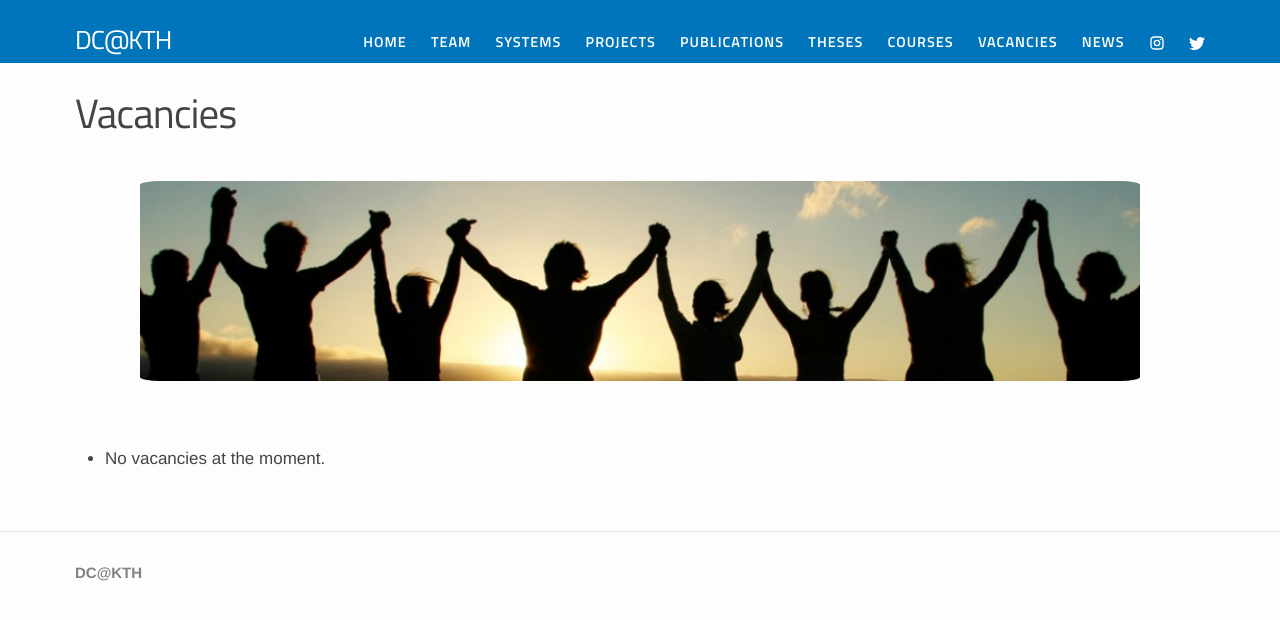
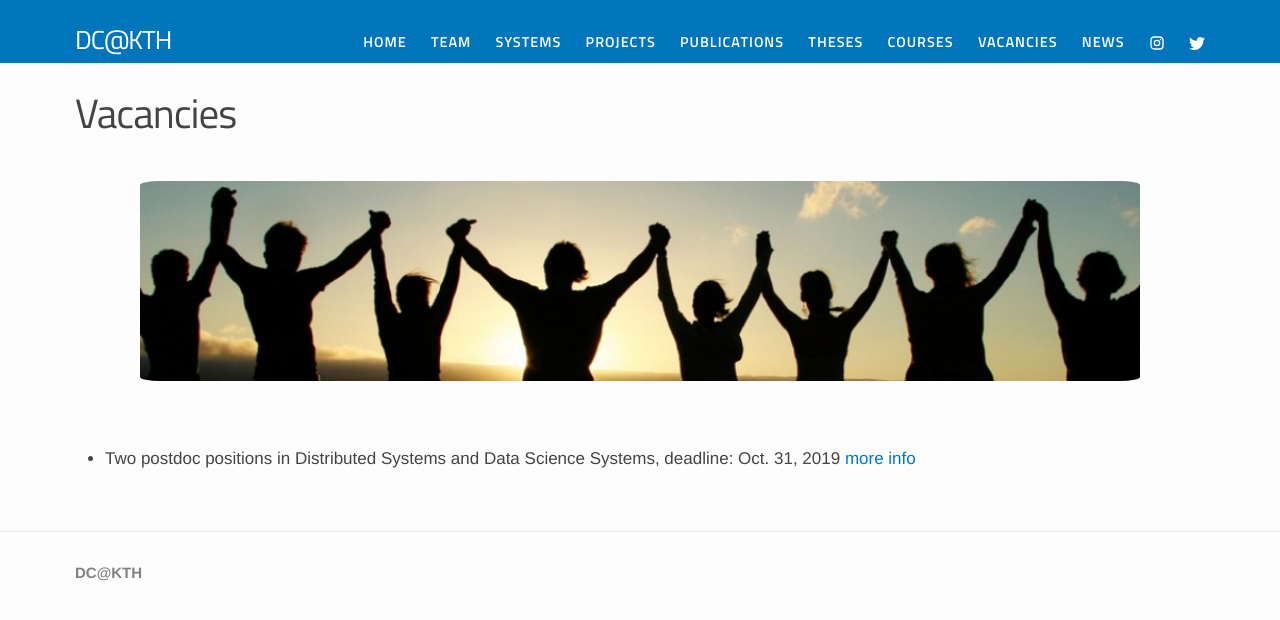
Before and after one commit to dcatkth/dcatkth.github.io, a Jekyll site: the page built from vacancies.md, in a window 1280 px wide. Shown: the top 620 px of the page. Built offline with Jekyll 4.4.1, drawn with Linux system fonts in a browser that asks for light colours.

Commit message:
positions

```diff
--- a/vacancies.md
+++ b/vacancies.md
@@ -7,4 +7,4 @@ permalink: /vacancies/
 <center><img src="/images/people.jpg" width="1000" height="200" align="center"></center>
 
 <br>
-* No vacancies at the moment.
+* Two postdoc positions in Distributed Systems and Data Science Systems, deadline: Oct. 31, 2019 [more info](https://kth.mynetworkglobal.com/en/what:job/jobID:283100/)
```
